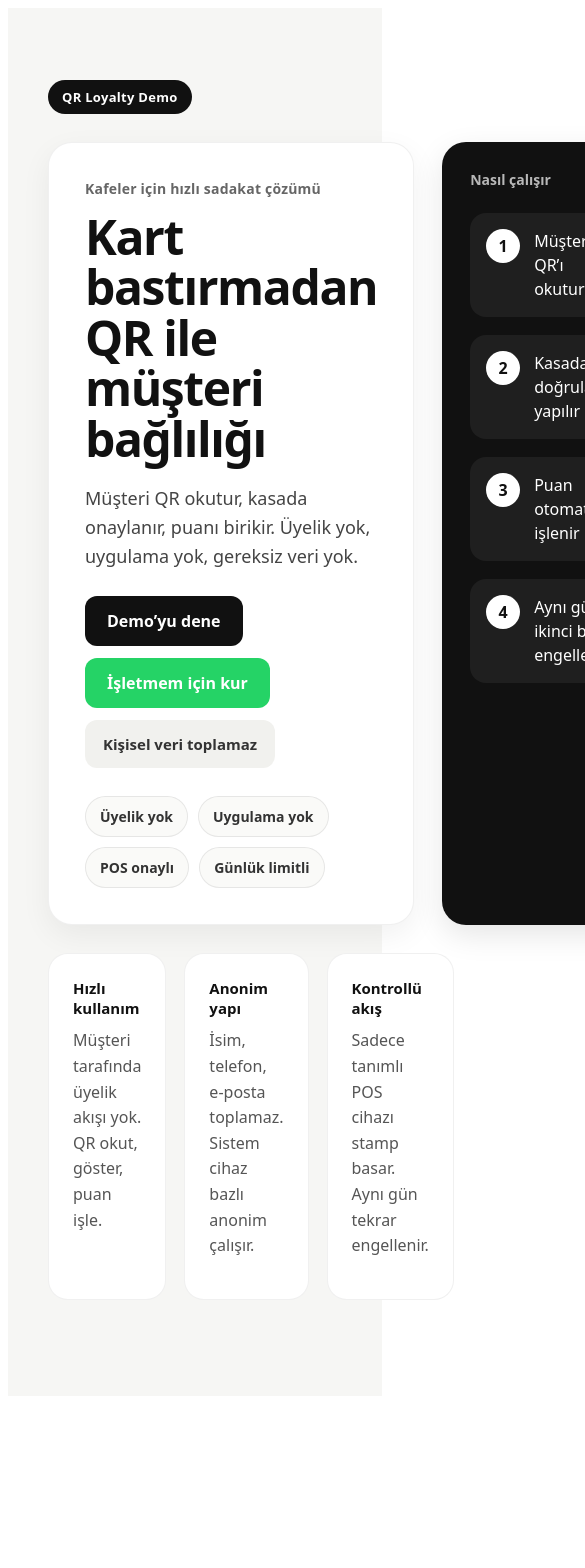
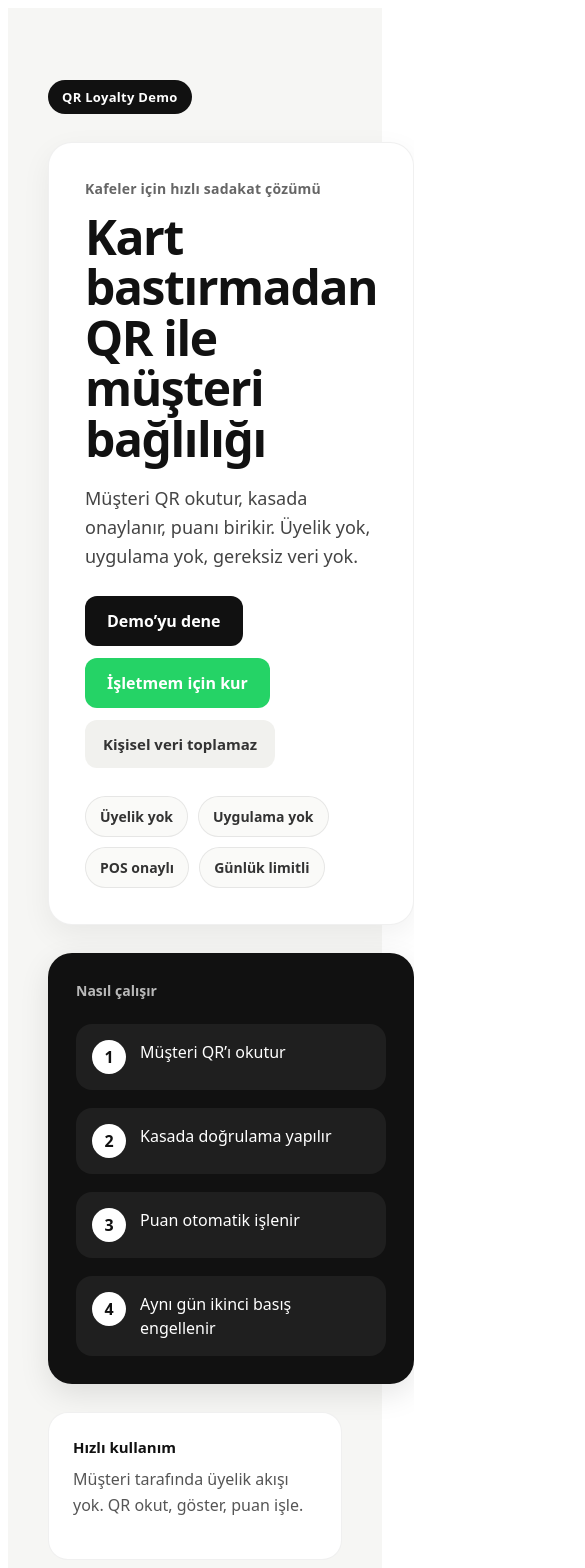
Before and after one commit to arhivin/qr-loyalty-latest, a React (Vite) app: page / in a window 390 px wide. Shown: the top 1568 px of the page, 585 px wide, since content can reach past the window. Before the commit the page ends 1404 px from the top, so only its background shows below. Built offline with nearby package versions, Linux system fonts and the light colour scheme; no server answers.

Commit message:
responsive landing grid fix

```diff
--- a/src/pages/landing.jsx
+++ b/src/pages/landing.jsx
@@ -36,7 +36,7 @@ export default function Landing() {
           style={{
             marginTop: 28,
             display: "grid",
-            gridTemplateColumns: "1.2fr 0.8fr",
+            gridTemplateColumns: window.innerWidth < 768 ? "1fr" : "1.2fr 0.8fr",
             gap: 28,
             alignItems: "stretch",
           }}
@@ -247,7 +247,7 @@ export default function Landing() {
           style={{
             marginTop: 28,
             display: "grid",
-            gridTemplateColumns: "repeat(3, 1fr)",
+            gridTemplateColumns: window.innerWidth < 768 ? "1fr" : "repeat(3, 1fr)",
             gap: 18,
           }}
         >
```
